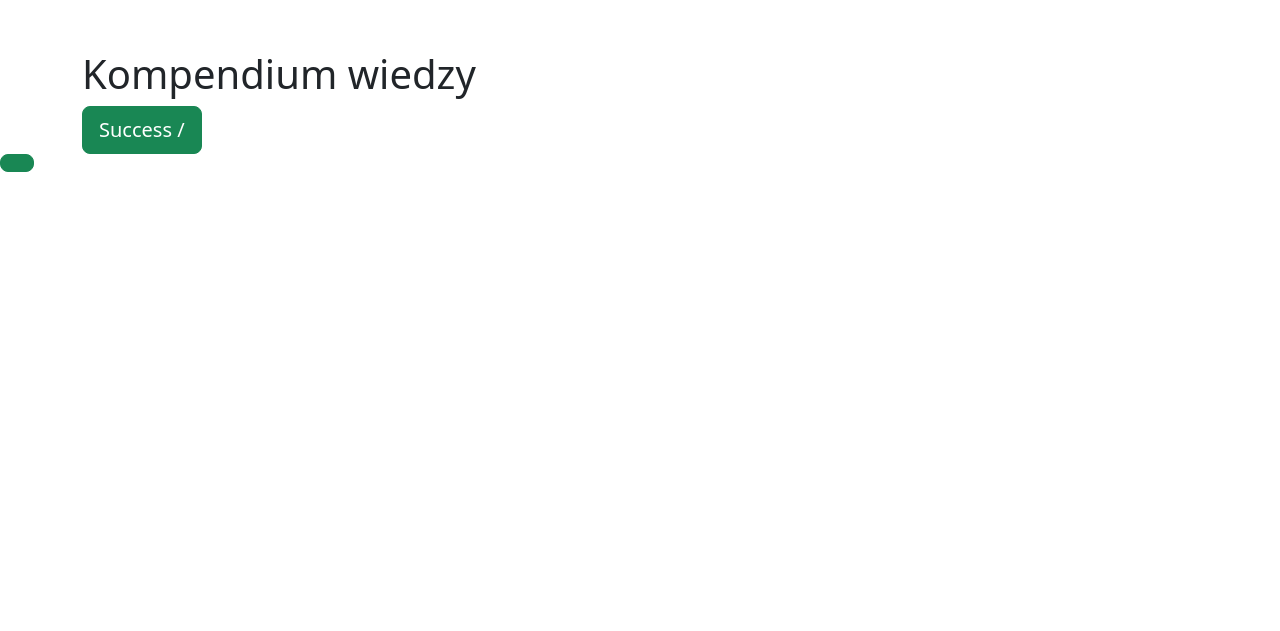
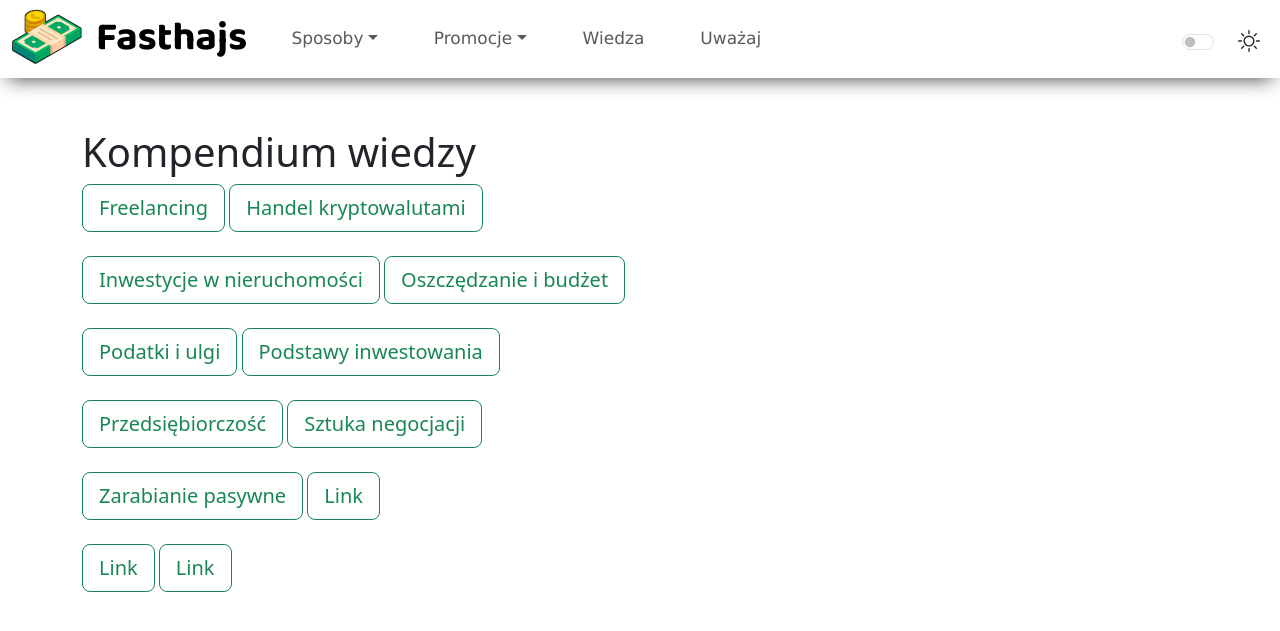
Before and after one commit to patrickt00/fasthajs.pl, a PHP site: page /wiedza/ in a window 1280 px wide. Shown: the top 631 px of the page. Run offline with PHP 8.4, Linux system fonts and the light colour scheme.

Commit message:
Added some content, solved some problems

```diff
--- a/parts/navbar.php
+++ b/parts/navbar.php
@@ -30,16 +30,16 @@
                     <li class="nav-item dropdown">
                         <a class="nav-link  dropdown-toggle" data-bs-toggle="dropdown">Promocje</a>
                          <ul class="dropdown-menu">
-                           <li><a class="dropdown-item" href="../promocje/karty/">Promocje kart</a></li>
-                           <li><a class="dropdown-item" href="../promocje/indywidualne/">Promocje kont indywidualnych</a></li>
-                           <li><a class="dropdown-item" href="../promocje/firmowe/">Promocje kont firmowych</a></li>
+                           <li><a class="dropdown-item" href="/promocje/karty/">Promocje kart</a></li>
+                           <li><a class="dropdown-item" href="/promocje/indywidualne/">Promocje kont indywidualnych</a></li>
+                           <li><a class="dropdown-item" href="/promocje/firmowe/">Promocje kont firmowych</a></li>
                          </ul>
                      </li>
                     <li class="nav-item">
                         <a class="nav-link" href="/wiedza/">Wiedza</a>
                     </li>
                     <li class="nav-item">
-                        <a class="nav-link" href="/kontakt/">Kontakt</a>
+                        <a class="nav-link" href="/uwazaj/">Uważaj</a>
                     </li>
                 </ul>
             </div>
@@ -54,4 +54,4 @@
               <script src="/theme.js">
             </script>
         </div>
-    </nav>
+</nav>
--- a/wiedza/freelancing/index.php
+++ b/wiedza/freelancing/index.php
@@ -18,12 +18,7 @@
     <!-- Navbar -->
 
     <!-- Page content -->
-    <div class="container" style="margin-top: 50px;">
-        <h1>Kompendium wiedzy</h1>
 
-        <a href="freelancing" class="btn btn-success btn-lg">Success</button>
-
-    </div>
 
 <!-- Scripts -->
 <script src="https://cdn.jsdelivr.net/npm/bootstrap@5.3.0-alpha1/dist/js/bootstrap.bundle.min.js" integrity="sha384-w76AqPfDkMBDXo30jS1Sgez6pr3x5MlQ1ZAGC+nuZB+EYdgRZgiwxhTBTkF7CXvN" crossorigin="anonymous"></script>
--- a/wiedza/index.php
+++ b/wiedza/index.php
@@ -16,14 +16,24 @@
 </head>
 <body>
     <!-- Navbar -->
+    <?php include '../parts/navbar.php' ?>
+
 
     <!-- Page content -->
     <div class="container" style="margin-top: 50px;">
         <h1>Kompendium wiedzy</h1>
-
-        <a href="freelancing" class="btn btn-success btn-lg">Success</button>
-/
-
+        <a class="btn btn-outline-success btn-lg" href="freelancing" role="button">Freelancing</a>
+        <a class="btn btn-outline-success btn-lg" href="freelancing" role="button">Handel kryptowalutami</a><br><br>
+        <a class="btn btn-outline-success btn-lg" href="freelancing" role="button">Inwestycje w nieruchomości</a>
+        <a class="btn btn-outline-success btn-lg" href="freelancing" role="button">Oszczędzanie i budżet</a><br><br>
+        <a class="btn btn-outline-success btn-lg" href="freelancing" role="button">Podatki i ulgi</a>
+        <a class="btn btn-outline-success btn-lg" href="freelancing" role="button">Podstawy inwestowania</a><br><br>
+        <a class="btn btn-outline-success btn-lg" href="freelancing" role="button">Przedsiębiorczość</a>
+        <a class="btn btn-outline-success btn-lg" href="freelancing" role="button">Sztuka negocjacji</a><br><br>
+        <a class="btn btn-outline-success btn-lg" href="freelancing" role="button">Zarabianie pasywne</a>
+        <a class="btn btn-outline-success btn-lg" href="freelancing" role="button">Link</a><br><br>
+        <a class="btn btn-outline-success btn-lg" href="freelancing" role="button">Link</a>
+        <a class="btn btn-outline-success btn-lg" href="freelancing" role="button">Link</a><br><br>
     </div>
 
 <!-- Scripts -->
--- a/zagraniczne/index.php
+++ b/zagraniczne/index.php
@@ -16,7 +16,7 @@
 </head>
 <body>
     <!-- Navbar -->
-    <?php include "../parts/navbar.php" ?>
+    <?php include '../parts/navbar.php' ?>
 
     <!-- Page content -->
     <div class="container" style="margin-top: 50px;">
```
Also changed, not shown: promocje/firmowe/index.php (+4 -4 lines), promocje/indywidualne/index.php (+4 -4 lines), promocje/karty/index.php (+4 -4 lines).
